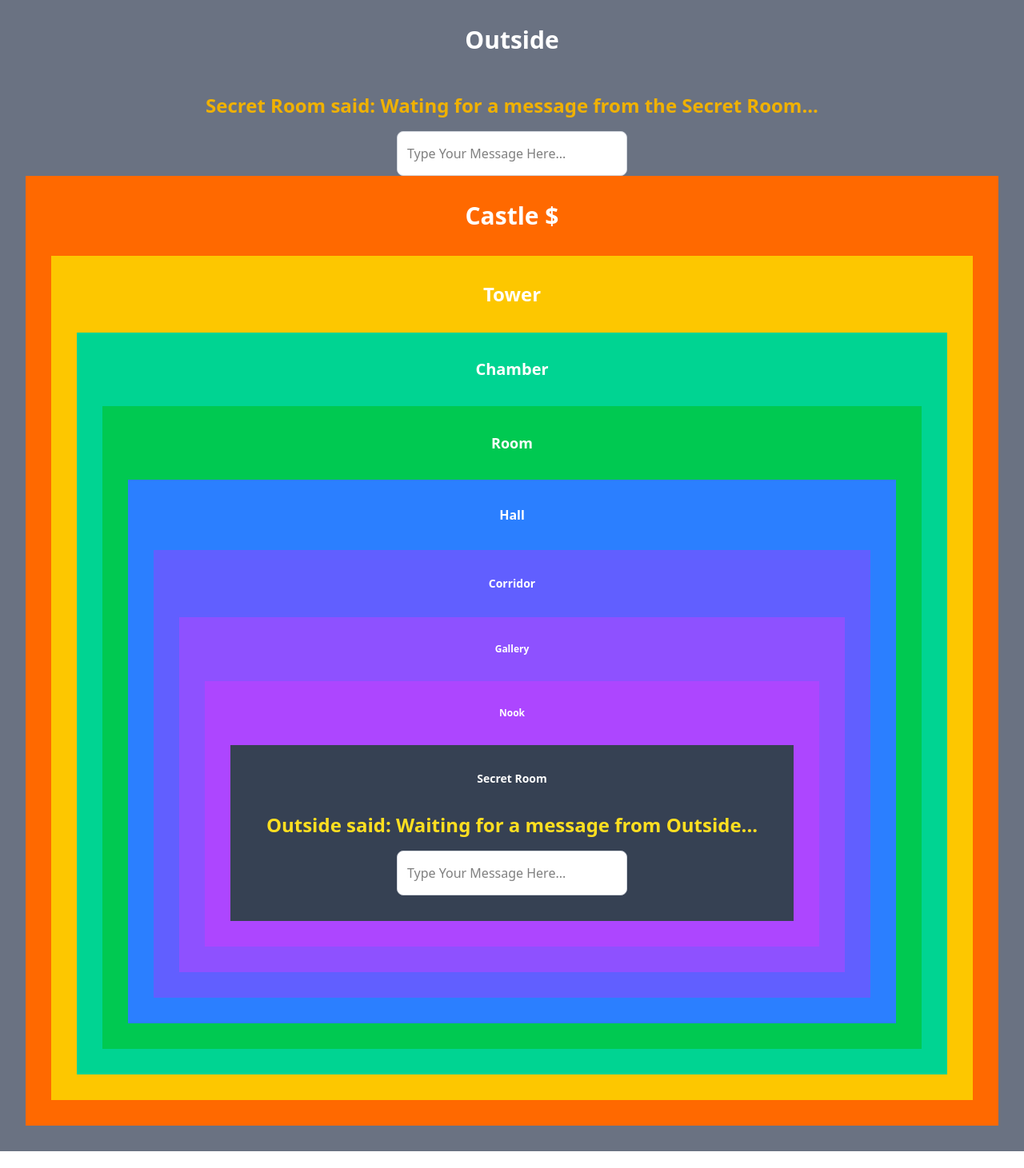
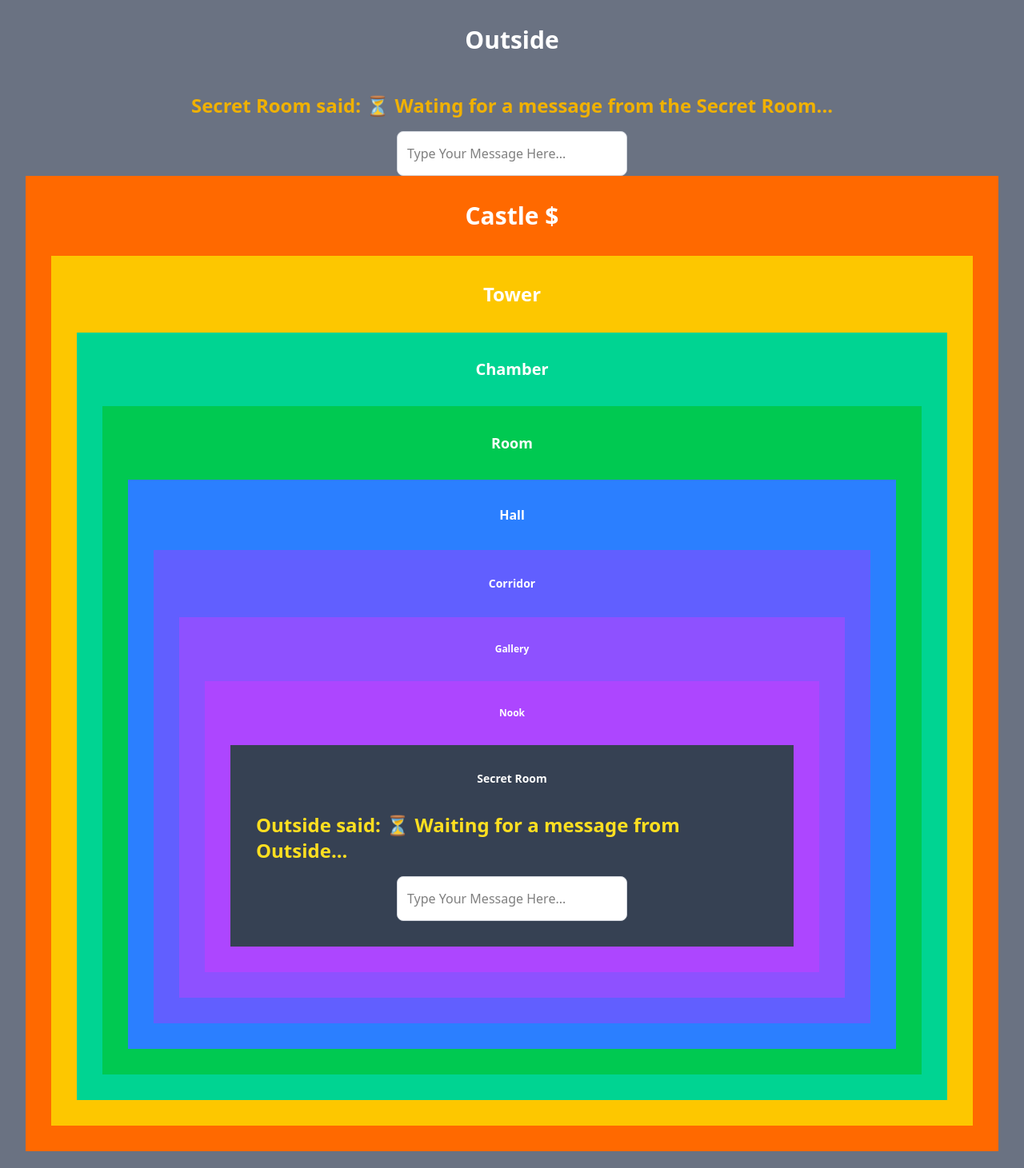
Before and after one commit to ctrlaltnate/jsd13-react-castle-rooms, a React (Vite) app: page / in a window 1280 px wide. Shown: the top 1461 px of the page at 80% size. Before the commit the page ends 1440 px from the top, so only its background shows below. Built offline with nearby package versions, Linux system fonts and the light colour scheme.

Commit message:
Add loading indicator to messages in Outside and SecretRoom components

```diff
--- a/src/components/00Outside.jsx
+++ b/src/components/00Outside.jsx
@@ -15,7 +15,7 @@ export default function Outside() {
 
         <h2 className="text-white text-3xl font-bold mb-8">Outside</h2>
         <p className="text-yellow-500 font-bold my-4 text-2xl ">
-          Secret Room said: {secretText ? secretText : "Wating for a message from the Secret Room..."}
+          Secret Room said: {secretText ? secretText : "⏳ Wating for a message from the Secret Room..."}
         </p>
         <InputBox
             value={inputText}
--- a/src/components/09SecretRoom.jsx
+++ b/src/components/09SecretRoom.jsx
@@ -17,7 +17,7 @@ export default function SecretRoom({ textFromInput, onSecretRoomChange }) {
       <div className="w-full h-full flex flex-col items-center justify-center">
         <h2 className="text-white text-sm font-bold mb-4">Secret Room </h2>
         <p className="text-yellow-300 font-bold my-4 text-2xl ">
-          Outside said: {textFromInput ? textFromInput : "Waiting for a message from Outside..."}
+          Outside said: {textFromInput ? textFromInput : " ⏳ Waiting for a message from Outside..."}
         </p>
         <InputBox
           value={inputTextFromSecretRoom}
```
